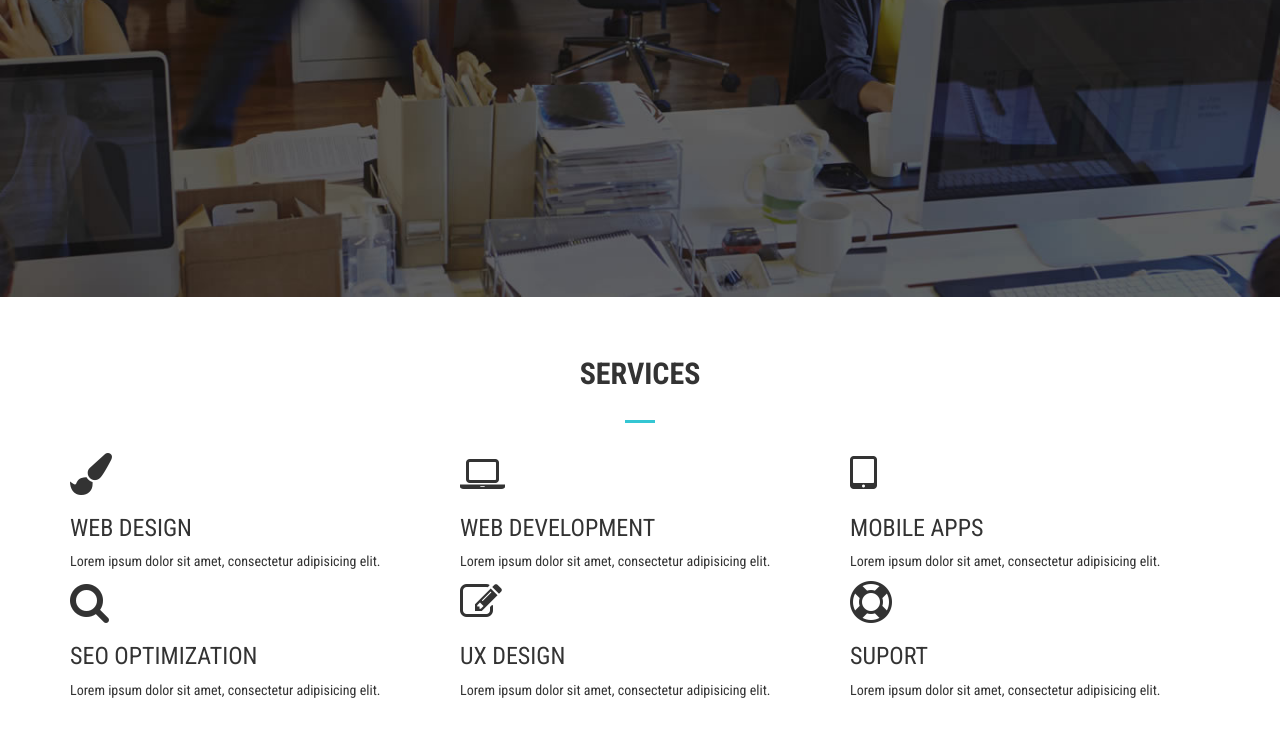
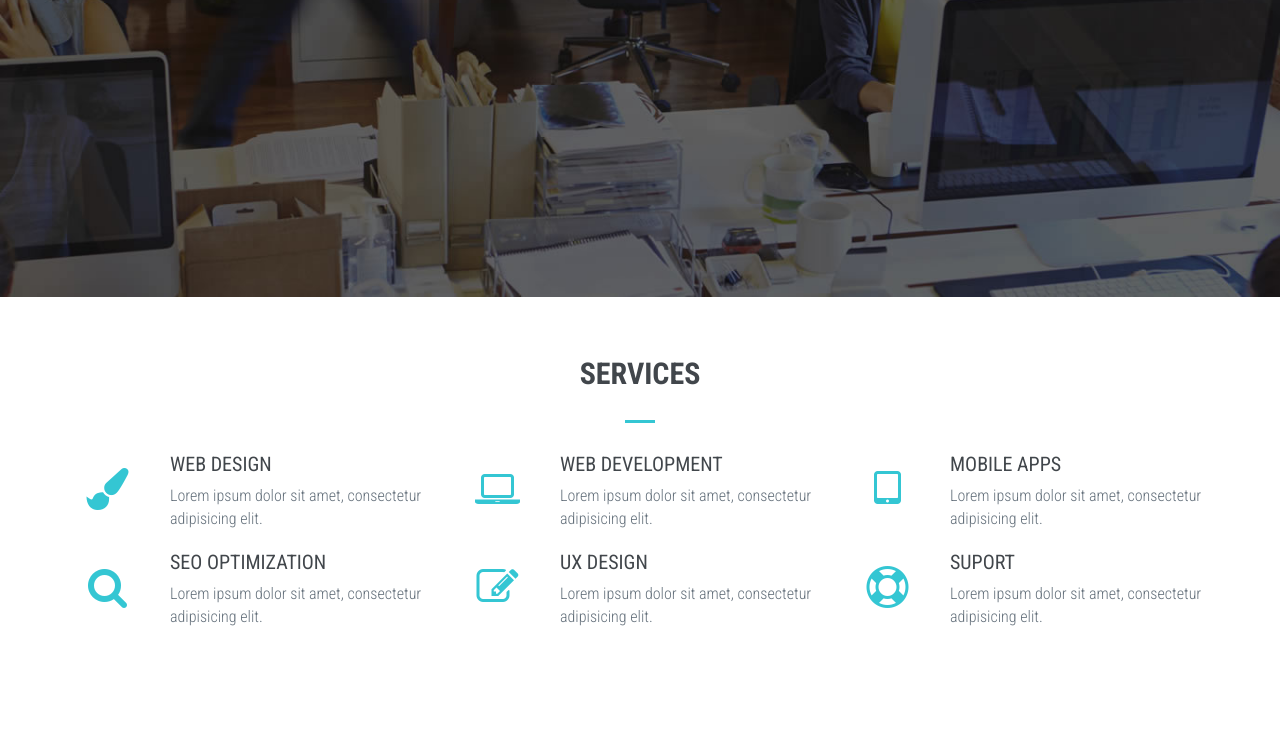
Before and after one commit to daydreameriz/vesco, a plain HTML site: page index.html in a window 1280 px wide. Shown: the part 503-1240 px from the top of the page. Drawn offline with Linux system fonts and the light colour scheme.

Commit message:
038 Add CSS Part 2 - Services

```diff
--- a/css/style.css
+++ b/css/style.css
@@ -24,7 +24,14 @@ body{
 
 }
 
+p {
+    color: #64707b;
+    font-size: 16px;
+    font-weight: 300;
+}
+
 h3 {
+    color: #41464b;
     text-transform: uppercase;
 }
 
@@ -128,3 +135,41 @@ h3 {
     background-color: #34c6d3;
     margin: 0 auto 30px auto;
 }
+
+
+/* =========================================================
+             Services
+   ========================================================*/
+
+.service-item {
+    padding: 20px o 20px o;
+    margin-bottom: 20px;
+    cursor: pointer;
+   }
+
+.service-item-icon i {
+    color: #34c6d3;
+    float: left;
+    padding: 15px;
+    margin-right: 25px;
+    width: 75px;
+    height: 75px;
+    text-align: center;
+}
+
+.service-item:hover .service-item-icon i {
+    color: #fff;
+    background-color: #34c6d3;
+}
+
+.service-item-title h3 {
+    font-size: 20px;
+    font-weight: 400;
+    margin: 0 0 10px 0;
+
+}
+
+.service-item-desc p {
+    margin: 0;
+    padding-left: 85px;
+}
--- a/index.html
+++ b/index.html
@@ -61,12 +61,12 @@
                 <div class="row">
 
                     <div class="col-md-4">
-                        <div class="sevice-item">
+                        <div class="service-item">
                             <div class="service-item-icon">
                                 <i class="fa fa-paint-brush fa-3x"></i>
                             </div>
 
-                            <div class="sevice-item-title">
+                            <div class="service-item-title">
                                 <h3>Web Design</h3>
                             </div>
 
@@ -79,12 +79,12 @@
                     </div>
 
                     <div class="col-md-4">
-                        <div class="sevice-item">
+                        <div class="service-item">
                             <div class="service-item-icon">
                                 <i class="fa fa-laptop fa-3x"></i>
                             </div>
 
-                            <div class="sevice-item-title">
+                            <div class="service-item-title">
                                 <h3>Web Development</h3>
                             </div>
 
@@ -97,12 +97,12 @@
                     </div>
 
                     <div class="col-md-4">
-                        <div class="sevice-item">
+                        <div class="service-item">
                             <div class="service-item-icon">
                                 <i class="fa fa-tablet fa-3x"></i>
                             </div>
 
-                            <div class="sevice-item-title">
+                            <div class="service-item-title">
                                 <h3>Mobile Apps</h3>
                             </div>
 
@@ -115,12 +115,12 @@
                     </div>
 
                     <div class="col-md-4">
-                        <div class="sevice-item">
+                        <div class="service-item">
                             <div class="service-item-icon">
                                 <i class="fa fa-search fa-3x"></i>
                             </div>
 
-                            <div class="sevice-item-title">
+                            <div class="service-item-title">
                                 <h3>SEO Optimization</h3>
                             </div>
 
@@ -133,12 +133,12 @@
                     </div>
 
                     <div class="col-md-4">
-                        <div class="sevice-item">
+                        <div class="service-item">
                             <div class="service-item-icon">
                                 <i class="fa fa-pencil-square-o fa-3x"></i>
                             </div>
 
-                            <div class="sevice-item-title">
+                            <div class="service-item-title">
                                 <h3>UX Design</h3>
                             </div>
 
@@ -151,12 +151,12 @@
                     </div>
 
                     <div class="col-md-4">
-                        <div class="sevice-item">
+                        <div class="service-item">
                             <div class="service-item-icon">
                                 <i class="fa fa-life-ring fa-3x"></i>
                             </div>
 
-                            <div class="sevice-item-title">
+                            <div class="service-item-title">
                                 <h3>Suport</h3>
                             </div>
 
```
